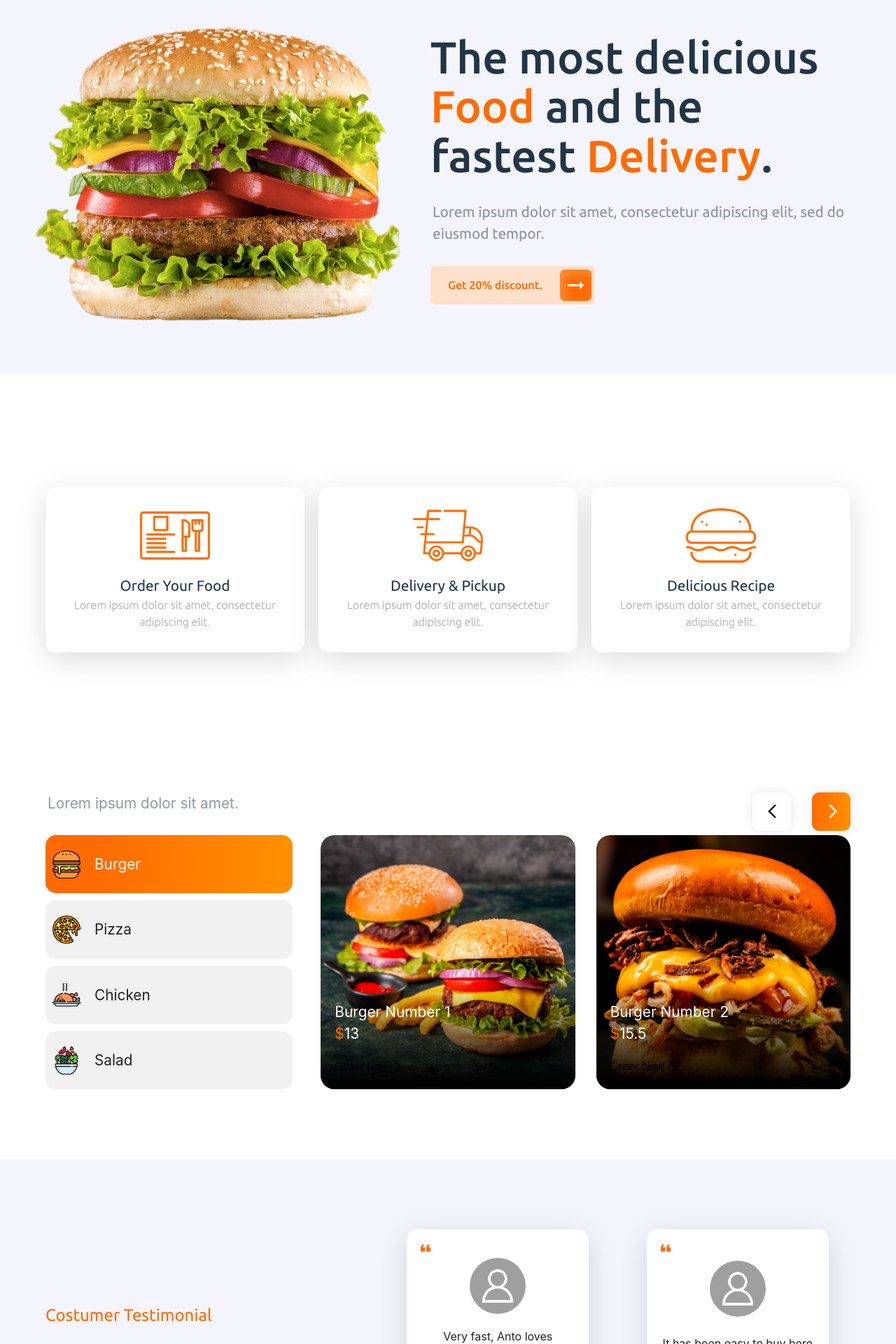
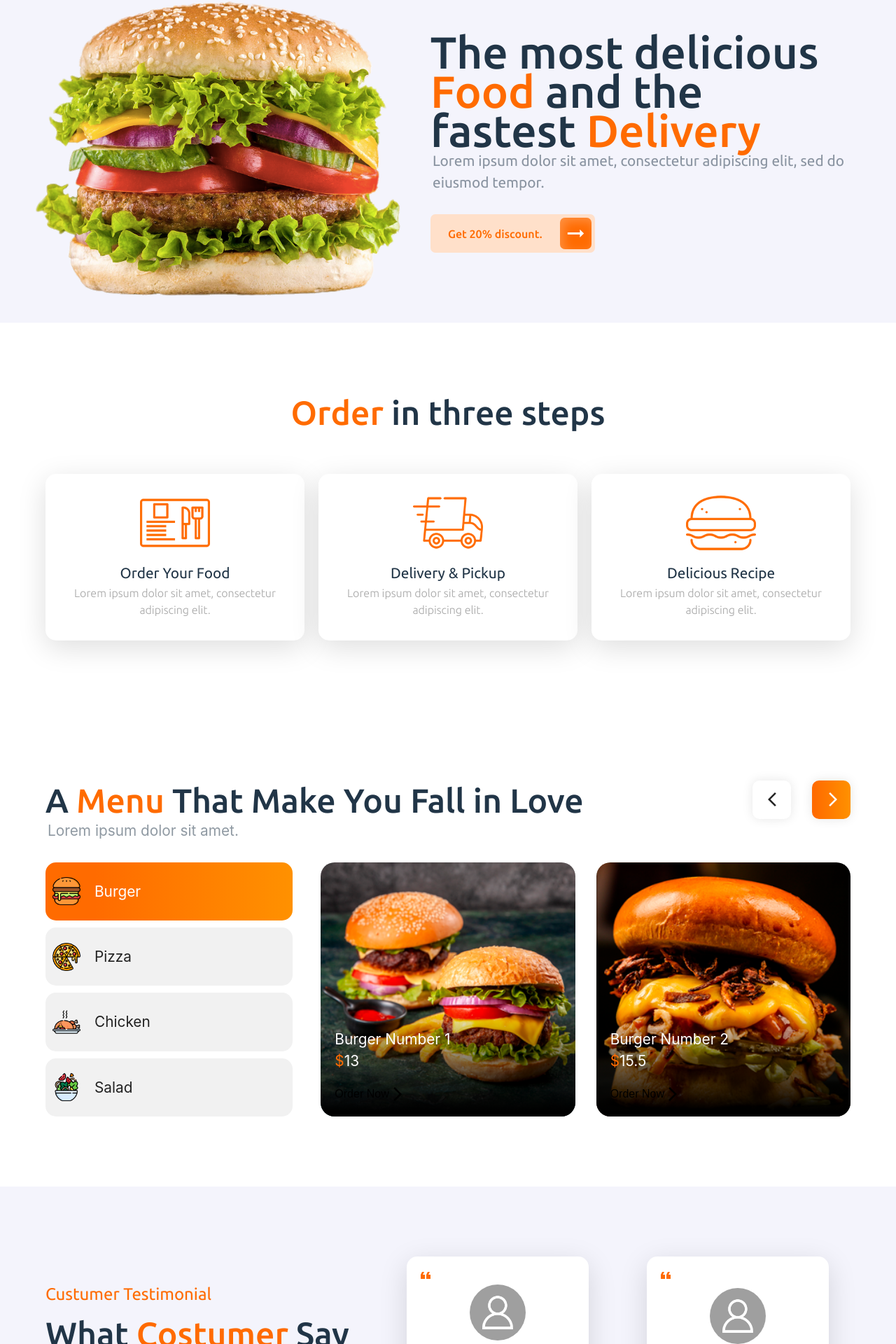
Before and after one commit to Gastti/app-foodery-client, a React (Vite) app: page / in a window 1280 px wide. Shown: the part 104-2024 px from the top of the page at 70% size. Built offline with nearby package versions, Linux system fonts and the light colour scheme.

Commit message:
chore: implementing the new subtitle component behavior

```diff
--- a/src/components/Navbar/Navigation.jsx
+++ b/src/components/Navbar/Navigation.jsx
@@ -33,6 +33,7 @@ export default function Navigation() {
                 return <li key={route.to}><NavLink to={route.to}>{route.label}</NavLink></li>
             })}
             {isLoggedIn && <Avatar image={auth.user.image} />}
+            {isLoggedIn && <span>{auth.user.username}</span>}
             {isLoggedIn
                 ? <Button to='/' onClick={handleLogout} color='primary'>Logout</Button>
                 : <Button to='/auth' color='primary'>Sign In</Button>
--- a/src/components/Navbar/index.jsx
+++ b/src/components/Navbar/index.jsx
@@ -19,7 +19,7 @@ const Content = styled.div`
     background-color: #fff;
     padding: 10px;
     border-radius: 10px;
-    box-shadow: 0px 2px 5px #00000011;
+    /* box-shadow: 0px 2px 5px #00000011; */
 `
 
 const CloseButton = styled.button`
--- a/src/locals/en/global.js
+++ b/src/locals/en/global.js
@@ -1,6 +1,6 @@
 export const SUBSCRIPTION_CARD_TEXT_EN = {
     title: 'Become a member',
-    message: 'Become a member and get all services.',
+    message: 'Become a &member& and get all our &services&',
     button_placeholder: 'Subscribe Now'
 }
 
--- a/src/pages/Home/HomeContent.js
+++ b/src/pages/Home/HomeContent.js
@@ -5,13 +5,13 @@ import CustomerImage from "../../assets/images/customer_image.png";
 import PlaceholderImage from "../../assets/images/placeholder.png";
 
 export const headboardContent = {
-    title: 'The most delicious <span>Food</span> and the fastest <span>Delivery</span>.',
+    title: 'The most delicious &Food& and the fastest &Delivery&',
     paragraph: 'Lorem ipsum dolor sit amet, consectetur adipiscing elit, sed do eiusmod tempor.',
     discount: 'Get 20% discount.'
 }
 
 export const stepsContent = {
-    title: `<span>Order</span> in three steps`,
+    title: `&Order& in three steps`,
     paragraph: "It's simple, just follow these 3 steps.",
     steps: [
         {
@@ -33,20 +33,20 @@ export const stepsContent = {
 }
 
 export const foodMenuContent = {
-    title: 'A <span>Menu</span> That Make You Fall in Love',
+    title: 'A &Menu& That Make You Fall in Love',
     paragraph: 'Lorem ipsum dolor sit amet.'
 }
 
 export const CUSTOMERS_CONTENT_EN = {
-    title: 'Costumer Testimonial',
-    subtitle: 'What <span>Costumer</span> Say About Us',
+    title: 'Custumer Testimonial',
+    subtitle: 'What &Costumer& Say About Us',
     paragraph: 'Lorem ipsum dolor sit amet, consectetur.',
-    button: 'Read More'
+    button_placeholder: 'Read More'
 }
 
 export const CUSTOMERS_CONTENT_ES = {
     title: 'Customer Testimonial',
-    subtitle: 'What <span>Customers</span> Say About Us',
+    subtitle: 'What &Customers& Say About Us',
     paragraph: 'Lorem ipsum dolor sit amet, consectetur.',
     button_placeholder: 'Read More'
 }
@@ -58,7 +58,7 @@ export const CUSTOMERS_REVIEWS = [
 
 export const ARTICLES_CONTENT_EN = {
     title: 'Articles',
-    subtitle: 'Recent Post',
+    subtitle: 'Recent &Post&',
     paragraph: 'Lorem ipsum dolor sit amet, consectetur adipiscing elit, sed do eiusmod tempor.',
 }
 
--- a/src/pages/Home/components/Customers/CustomersHeader.jsx
+++ b/src/pages/Home/components/Customers/CustomersHeader.jsx
@@ -46,7 +46,7 @@ export default function CustomersHeader({ title, subtitle, paragraph, button_pla
     return (
         <Container>
             <span>{title}</span>
-            <Subtitle dangerouslySetInnerHTML={{ __html: subtitle }}></Subtitle>
+            <Subtitle>{subtitle}</Subtitle>
             <p>{paragraph}</p>
             <Button color='primary'>{button_placeholder}</Button>
         </Container>
--- a/src/pages/Home/components/FoodMenu/FoodHeader.jsx
+++ b/src/pages/Home/components/FoodMenu/FoodHeader.jsx
@@ -40,7 +40,7 @@ export default function FoodHeader({
     return (
         <Container>
             <div>
-                <Subtitle dangerouslySetInnerHTML={{ __html: foodMenuContent.title }} />
+                <Subtitle>{foodMenuContent.title}</Subtitle>
                 <p>{foodMenuContent.paragraph}</p>
             </div>
             {
--- a/src/pages/Home/components/Headboard/HeadboardContent.jsx
+++ b/src/pages/Home/components/Headboard/HeadboardContent.jsx
@@ -1,6 +1,7 @@
 import React from "react";
 import styled from "styled-components";
 import DiscountButton from "../../../../components/DiscountButton"
+import Subtitle from "../../../../components/Subtitle";
 import { devices } from "../../../../config/devices";
 import { headboardContent } from "../../HomeContent";
 
@@ -61,7 +62,7 @@ const Container = styled.div`
 export default function HeadboardContent() {
     return (
         <Container>
-            <h1 dangerouslySetInnerHTML={{ __html: headboardContent.title }}></h1>
+            <Subtitle fontsize='4rem'>{headboardContent.title}</Subtitle>
             <p>{headboardContent.paragraph}</p>
             <DiscountButton>{headboardContent.discount}</DiscountButton>
         </Container>
--- a/src/pages/Home/components/Steps/index.jsx
+++ b/src/pages/Home/components/Steps/index.jsx
@@ -21,10 +21,10 @@ const FlexContainer = styled.div`
 export default function Steps() {
     return (
         <Container
-            style={{ textAlign: 'center'}}
+            style={{ textAlign: 'center' }}
             padding
         >
-            <Subtitle dangerouslySetInnerHTML={{ __html: stepsContent.title }} />
+            <Subtitle>{stepsContent.title}</Subtitle>
             <FlexContainer>
                 {
                     stepsContent.steps.map((step) => {
--- a/src/pages/WelcomePage/WelcomePage.jsx
+++ b/src/pages/WelcomePage/WelcomePage.jsx
@@ -4,7 +4,7 @@ import Container from '../../components/Container'
 import Footer from '../../components/Footer';
 import { useAuth } from '../../services/auth'
 import WelcomeContent from './WelcomeContent';
-import Subtitle from '../../components/Subtitle';
+import WelcomeTitle from './WelcomeTitle';
 import Button from '../../components/Button';
 import Divider from '../../components/Divider';
 
@@ -32,8 +32,6 @@ export default function WelcomePage() {
 
     }, [auth.user])
 
-    console.log(timeLeft);
-
     return (
         <>
             <Container
@@ -45,7 +43,7 @@ export default function WelcomePage() {
                 align='center'
             >
                 <WelcomeContent>
-                    {(!loading && auth.user) && <Subtitle>Welcome, <span>{auth.user.username}</span>!</Subtitle>}
+                    {(!loading && auth.user) && <WelcomeTitle>Welcome, <span>{auth.user.username}</span>!</WelcomeTitle>}
                     <p>We are glad to have you with us, we hope you enjoy your ride.</p>
                     <div style={{ display: 'flex', gap: '10px', marginTop: '20px' }}>
                         <Button
```
